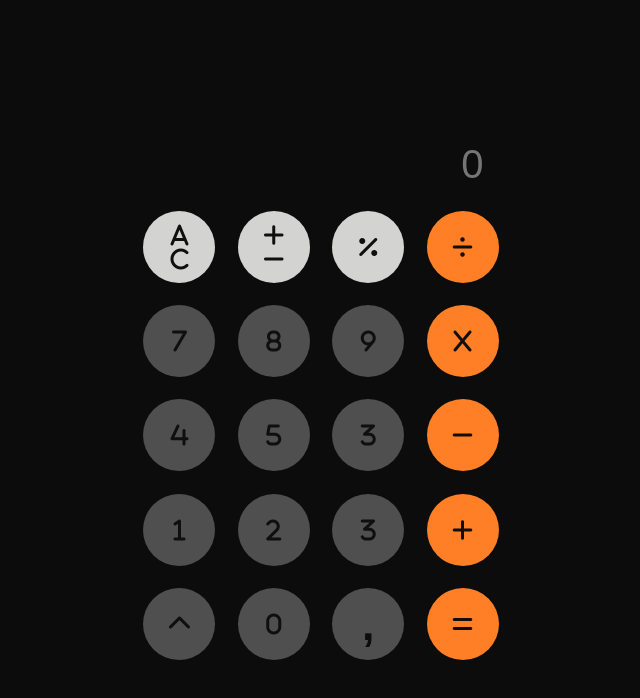
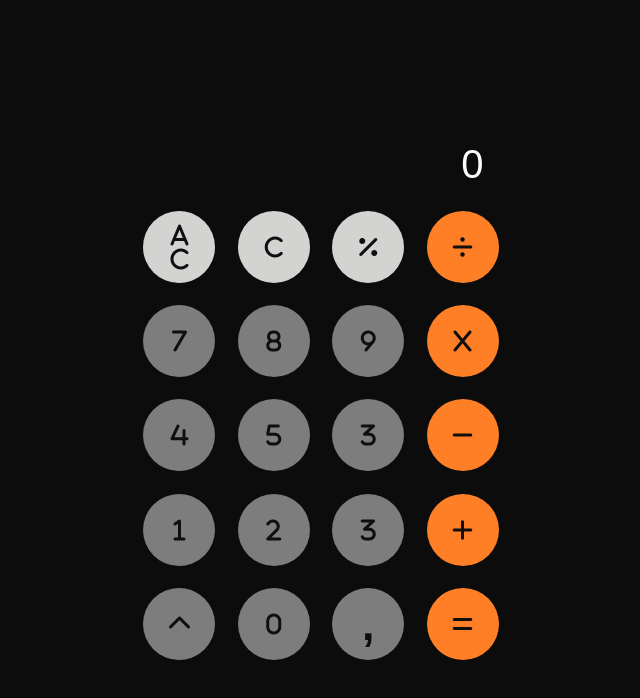
Before and after one commit to Bapolo/calculadoraLikeIphone, a plain HTML site: page index.html in a window 1280 px wide. Shown: the whole page, without its empty margins (319-959 px from the left). Drawn offline with nearby package versions, Linux system fonts and the light colour scheme.

Commit message:
fix input field

```diff
--- a/css/style.css
+++ b/css/style.css
@@ -30,6 +30,7 @@ main form input
 {
 	display: block;
 	width: 23.8rem;
+	max-width: 100%;
 	margin: 0 auto;
 	padding: 0.8rem;
 	text-align: right;
@@ -105,7 +106,7 @@ main ul:nth-child(4) button,
 main ul:nth-child(5) button,
 main ul:nth-child(6) button
 {
-	background-color: #4F4F4F;
+	background-color: #7d7d7d;
 }
 
 main ul li:last-child button
--- a/index.html
+++ b/index.html
@@ -7,24 +7,26 @@
 		<meta name="keywords" content="calculadora, calsulator, sum, soma, subtração, divisão">
 		<meta name="viewport" content="width=device-width, initial-scale=1.0">
 		<link rel="stylesheet" href="https://fonts.googleapis.com/css2?family=Material+Symbols+Outlined:opsz,wght,FILL,GRAD@20..48,100..700,0..1,-50..200" />
+		<title>calculadora</title>
+		<link rel="icon" href="https://fontawesome.com/icons/calculator?f=classic&s=solid" type="image/x-icon">
 	</head>
 	<body>
 		<main class="container">
 			<form>
-				<input type="number" title="digite os números" placeholder="0">
+				<input type="number" title="digite os números" value="0"  disabled>
 			</form>
 
 			<ul>
-				<li><button><i class="fa-solid fa-a"></i><i class="fa-solid fa-c"></i></button></li>
-				<li><button><i class="fa-solid fa-plus"></i><i class="fa-solid fa-minus"></i></button></li>
-				<li><button><i class="fa-solid fa-percent"></i></button></li>
-				<li><button><i class="fa-solid fa-divide"></i></button></li>
+				<li><button data-value="ac"><i class="fa-solid fa-a"></i><i class="fa-solid fa-c"></i></button></li>
+				<li><button data-value="c"><i class="fa-solid fa-c"></i></button></li>
+				<li><button data-value="porcentagem"><i class="fa-solid fa-percent"></i></button></li>
+				<li><button data-value="divisao"><i class="fa-solid fa-divide"></i></button></li>
 			</ul>
 			<ul>
-				<li><button><i class="fa-solid fa-7"></i></button></li>
-				<li><button><i class="fa-solid fa-8"></i></button></li>
-				<li><button><i class="fa-solid fa-9"></i></button></li>
-				<li><button><i class="fa-solid fa-x"></i></button></li>
+				<li><button data-value="sete"><i class="fa-solid fa-7"></i></button></li>
+				<li><button data-value="oito"><i class="fa-solid fa-8"></i></button></li>
+				<li><button data-value="nove"><i class="fa-solid fa-9"></i></button></li>
+				<li><button data-value="muitiplicacao"><i class="fa-solid fa-x"></i></button></li>
 			</ul>
 			<ul>
 				<li><button><i class="fa-solid fa-4"></i></button></li>
```
